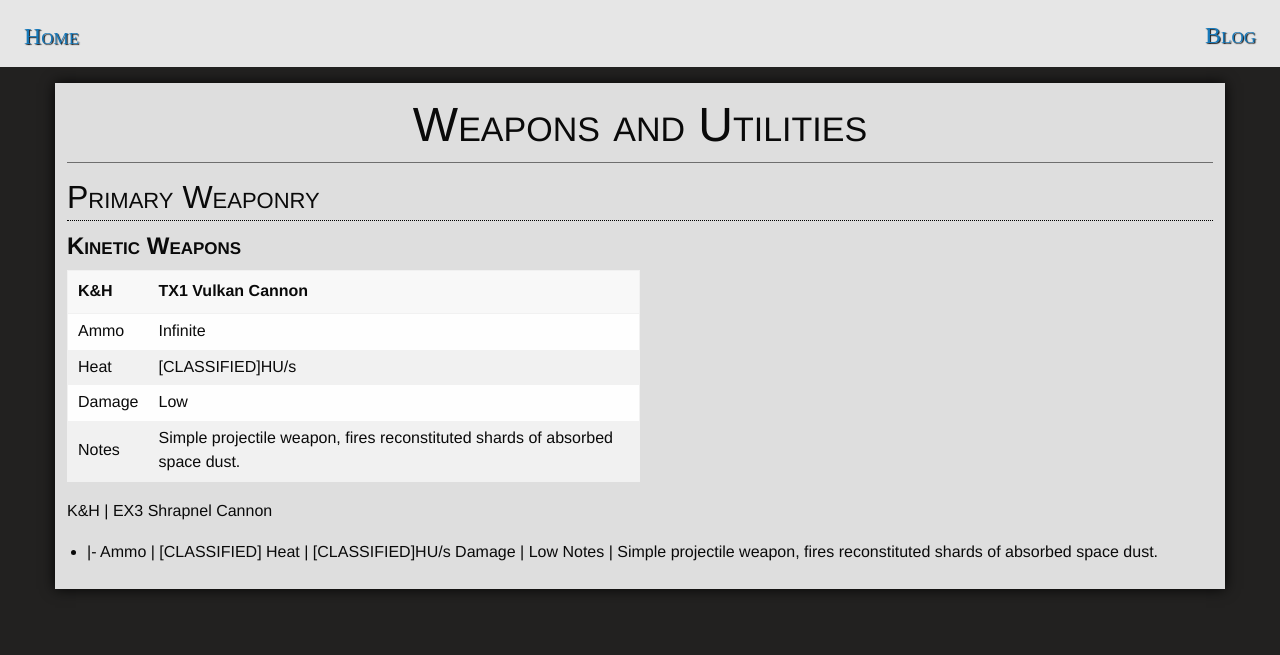
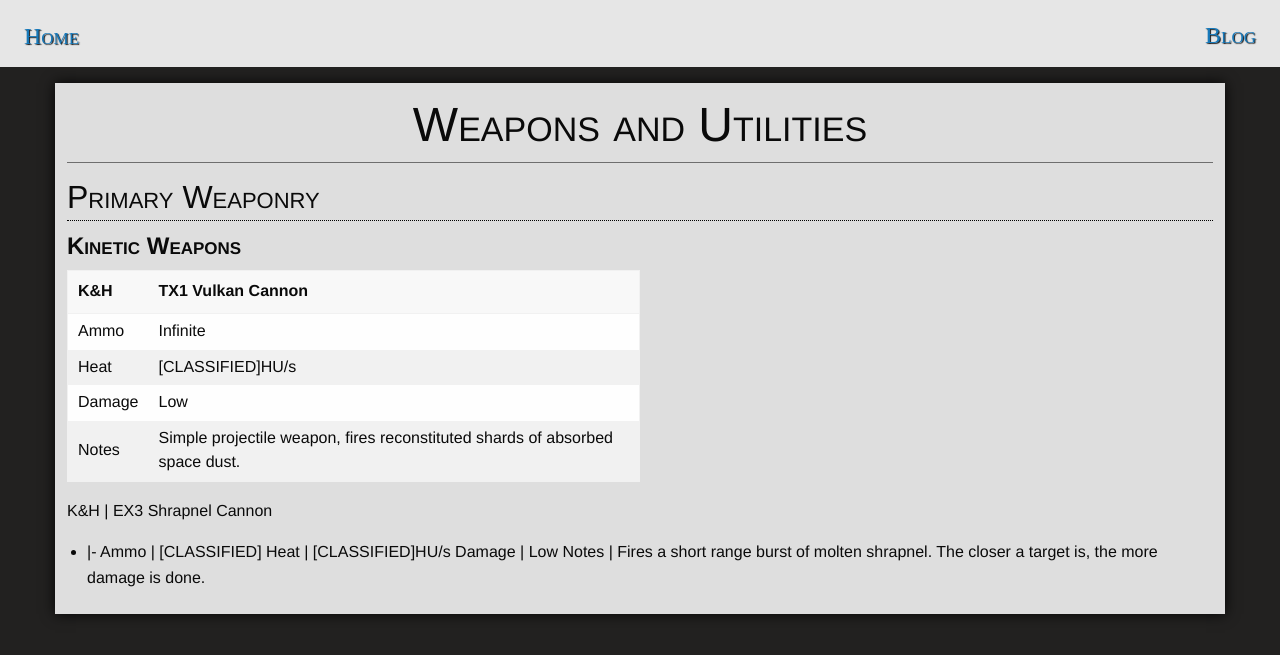
Before and after one commit to ori-sky/polar-space, a Jekyll site: the page built from designs/weapons.md, in a window 1280 px wide. Shown: the top 655 px of the page. Built offline with Jekyll 4.4.1, drawn with Linux system fonts in a browser that asks for light colours; nearby versions of some CDN libraries; some web fonts are replaced; our own code applies the rules of GitHub Pages for plain Markdown files; library files that are not in the unit come from our copies.

Commit message:
designs/weapons.md updated from https://stackedit.io/

```diff
--- a/designs/weapons.md
+++ b/designs/weapons.md
@@ -16,7 +16,7 @@ K&H | EX3 Shrapnel Cannon
 Ammo | [CLASSIFIED]
 Heat | [CLASSIFIED]HU/s
 Damage | Low
-Notes | Simple projectile weapon, fires reconstituted shards of absorbed space dust.
+Notes | Fires a short range burst of molten shrapnel. The closer a target is, the more damage is done.
 <!--stackedit_data:
-eyJoaXN0b3J5IjpbMTYwNTE4MTA4MiwyMTIzNTE5NjkwXX0=
+eyJoaXN0b3J5IjpbNzAxMTQxMjQ3LDIxMjM1MTk2OTBdfQ==
 -->
```
